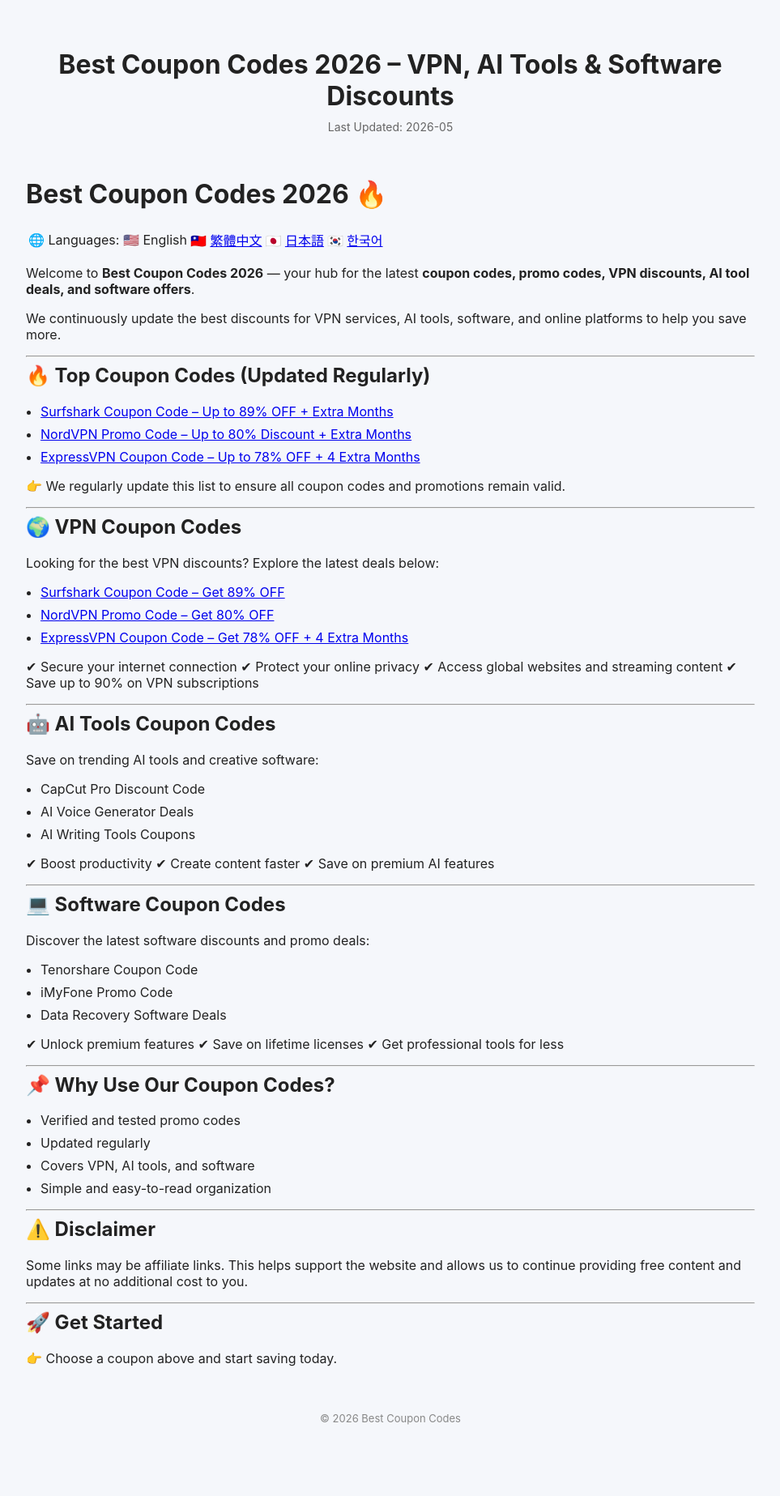
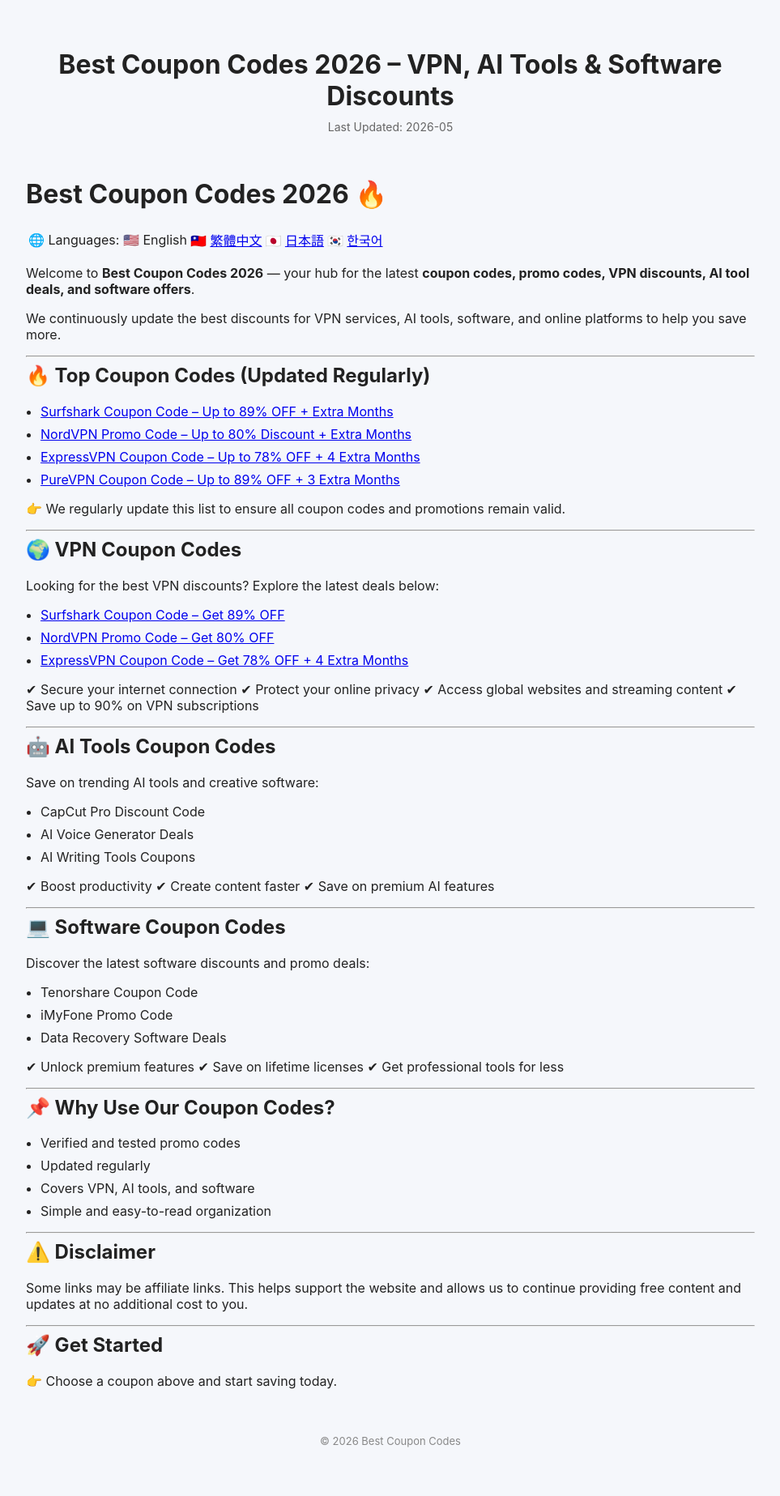
Before and after one commit to BestCouponCodes/best-coupon-codes, a Jekyll site: the page built from index.md, in a window 1280 px wide. Shown: the whole page at 81% size, without its empty margins (158-1121 px from the left). Built offline with Jekyll 4.4.1, drawn with Linux system fonts in a browser that asks for light colours; before the commit the page ends 1819 px from its top, so only the background shows below that.

Commit message:
Add PureVPN coupon page and improve VPN coupon navigation
Added a new PureVPN coupon code page for 2026 and updated VPN coupon navigation across the site.

Changes:

Added PureVPN coupon page
Added PureVPN to featured coupon listings
Improved internal linking between VPN coupon pages
Enhanced SEO structure for VPN-related content
Updated latest verified VPN deals

```diff
--- a/index.md
+++ b/index.md
@@ -23,6 +23,7 @@ We continuously update the best discounts for VPN services, AI tools, software,
 * [Surfshark Coupon Code – Up to 89% OFF + Extra Months](/best-coupon-codes/surfshark-coupon-code/)
 * [NordVPN Promo Code – Up to 80% Discount + Extra Months](/best-coupon-codes/nordvpn-coupon-code/)
 * [ExpressVPN Coupon Code – Up to 78% OFF + 4 Extra Months](/best-coupon-codes/expressvpn-coupon-code/)
+* [PureVPN Coupon Code – Up to 89% OFF + 3 Extra Months](/best-coupon-codes/purevpn-coupon-code/)
 
 👉 We regularly update this list to ensure all coupon codes and promotions remain valid.
 
```
